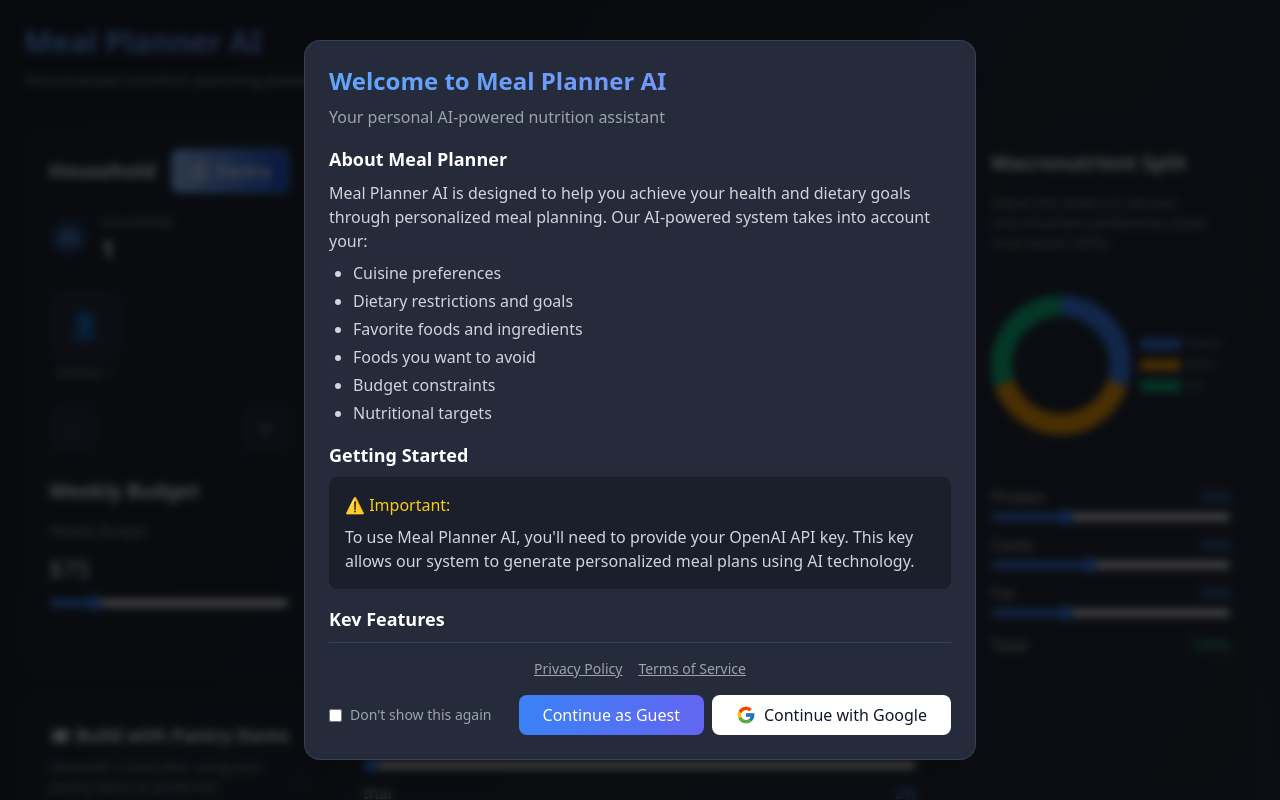
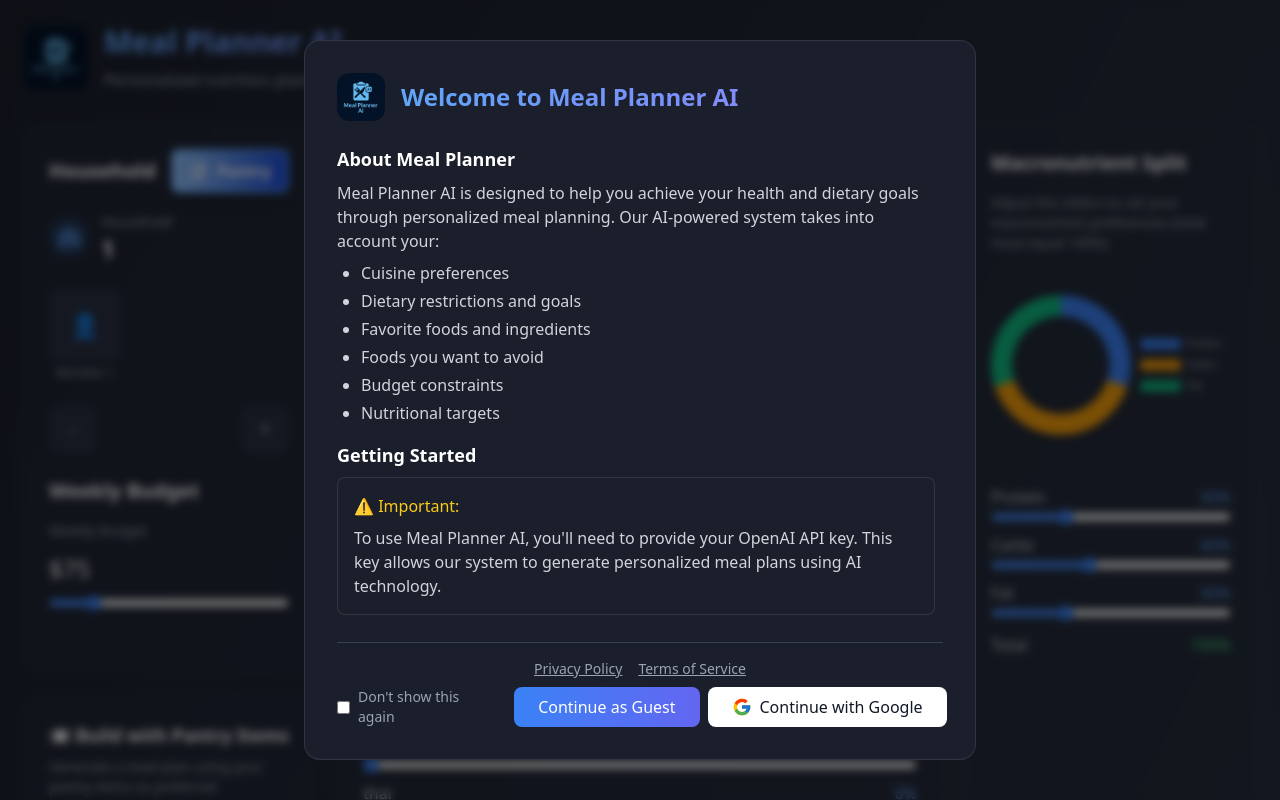
Before and after one commit to gallegosdl/meal-planner-app, a React (Create React App) app in the folder client/: page / in a window 1280 px wide. Shown: the top 800 px of the page. Built offline with nearby package versions, Linux system fonts and the light colour scheme; no server answers.

Commit message:
Restored to functional

```diff
--- a/client/public/index.html
+++ b/client/public/index.html
@@ -2,13 +2,13 @@
 <html lang="en">
   <head>
     <meta charset="utf-8" />
-    <link rel="icon" href="%PUBLIC_URL%/favicon.ico" />
+    <link rel="icon" href="%PUBLIC_URL%/circular-favicon.svg" />
     <meta name="viewport" content="width=device-width, initial-scale=1" />
     <meta name="theme-color" content="#000000" />
-    <meta name="description" content="Meal Planner AI - Your personal nutrition assistant" />
+    <meta name="description" content="AI-Powered Meal Planning Assistant" />
     <meta name="google-signin-client_id" content="424080544040-dacl3vj1nf21ku2qnfham61180cjuegp.apps.googleusercontent.com">
     <meta http-equiv="Cross-Origin-Opener-Policy" content="same-origin-allow-popups">
-    <link rel="apple-touch-icon" href="%PUBLIC_URL%/logo192.png" />
+    <link rel="apple-touch-icon" href="%PUBLIC_URL%/circular-favicon.svg" />
     <!--
       manifest.json provides metadata used when your web app is installed on a
       user's mobile device or desktop. See https://developers.google.com/web/fundamentals/web-app-manifest/
--- a/client/src/components/MealPlannerForm.jsx
+++ b/client/src/components/MealPlannerForm.jsx
@@ -512,11 +512,18 @@
       <div className="max-w-[1400px] mx-auto">
         {/* Header */}
         <div className="mb-8 flex justify-between items-center">
-          <div>
-            <h1 className="text-3xl font-bold bg-gradient-to-r from-blue-400 to-indigo-400 bg-clip-text text-transparent">
-              Meal Planner AI
-            </h1>
-            <p className="text-gray-400 mt-2">Personalized nutrition planning powered by AI</p>
+          <div className="flex items-center gap-4">
+            <img
+              src="/images/DGMealPlanner.png"
+              alt="Meal Planner Logo"
+              className="w-16 h-16 rounded-xl"
+            />
+            <div>
+              <h1 className="text-3xl font-bold bg-gradient-to-r from-blue-400 to-indigo-400 bg-clip-text text-transparent">
+                Meal Planner AI
+              </h1>
+              <p className="text-gray-400 mt-2">Personalized nutrition planning powered by AI</p>
+            </div>
           </div>
           {user && (
             <button
--- a/client/src/components/WelcomeModal.jsx
+++ b/client/src/components/WelcomeModal.jsx
@@ -72,17 +72,20 @@
   };
 
   return (
-    <>
-      <div className="fixed inset-0 bg-black/70 backdrop-blur-sm z-50 flex items-center justify-center p-4">
-        <div className="bg-[#252B3B] rounded-2xl max-w-2xl w-full p-6 shadow-xl border border-[#ffffff1a] max-h-[90vh] flex flex-col">
-          {/* Header */}
-          <div className="mb-4">
-            <h2 className="text-xl sm:text-2xl font-bold bg-gradient-to-r from-blue-400 to-indigo-400 bg-clip-text text-transparent">
+    <div className="fixed inset-0 bg-black bg-opacity-50 backdrop-blur-sm flex items-center justify-center p-4 z-50 overflow-y-auto">
+      <div className="min-h-[calc(100vh-2rem)] md:min-h-0 w-full flex items-center justify-center py-8">
+        <div className="bg-[#1a1f2b] rounded-2xl p-8 max-w-2xl w-full border border-[#ffffff1a] flex flex-col max-h-[90vh]">
+          {/* Sticky Header */}
+          <div className="flex-shrink-0">
+            <div className="flex items-center gap-4 mb-6">
+              <img
+                src="/images/DGMealPlanner.png"
+                alt="Meal Planner Logo"
+                className="w-12 h-12 rounded-xl"
+              />
+              <h2 className="text-2xl font-bold bg-gradient-to-r from-blue-400 to-indigo-400 bg-clip-text text-transparent">
                 Welcome to Meal Planner AI
               </h2>
-            <p className="text-gray-400 mt-2 text-sm sm:text-base">
-              Your personal AI-powered nutrition assistant
-            </p>
             </div>
 
             {error && (
@@ -90,9 +93,11 @@
                 {error}
               </div>
             )}
+          </div>
 
           {/* Scrollable Content */}
-          <div className="space-y-4 text-gray-300 overflow-y-auto flex-1 text-sm sm:text-base">
+          <div className="flex-1 overflow-y-auto pr-2 scrollbar-thin scrollbar-thumb-gray-700 scrollbar-track-transparent">
+            <div className="space-y-4 text-gray-300 text-sm sm:text-base">
               <section>
                 <h3 className="text-lg font-semibold text-white mb-2">About Meal Planner</h3>
                 <p>
@@ -111,7 +116,7 @@
 
               <section>
                 <h3 className="text-lg font-semibold text-white mb-2">Getting Started</h3>
-              <div className="bg-[#1a1f2b] rounded-lg p-4">
+                <div className="bg-[#1a1f2b] rounded-lg p-4 border border-[#ffffff1a] bg-[#151922]">
                   <p className="text-yellow-400 mb-2">⚠️ Important:</p>
                   <p>
                     To use Meal Planner AI, you'll need to provide your OpenAI API key.
@@ -132,9 +137,10 @@
                 </ul>
               </section>
             </div>
+          </div>
 
-          {/* Footer - Fixed at bottom */}
-          <div className="mt-4 pt-4 border-t border-gray-700 flex flex-col gap-2">
+          {/* Sticky Footer */}
+          <div className="flex-shrink-0 mt-4 pt-4 border-t border-gray-700">
             {/* Legal Links Row */}
             <div className="flex gap-4 justify-center text-sm text-gray-400 mb-2">
               <button type="button" className="hover:text-blue-400 transition-colors underline" onClick={() => setShowPrivacy(true)}>Privacy Policy</button>
@@ -209,7 +215,7 @@
         onClose={() => setShowSignup(false)}
         onSubmit={handleManualSignup}
       />
-    </>
+    </div>
   );
 };
 
```
Also changed, not shown: client/public/circular-favicon.svg, client/public/manifest.json. Lines whose indentation alone changed are shown as unchanged.
